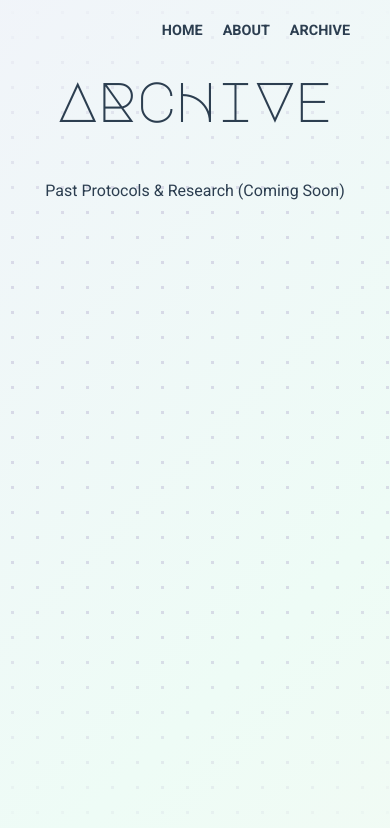
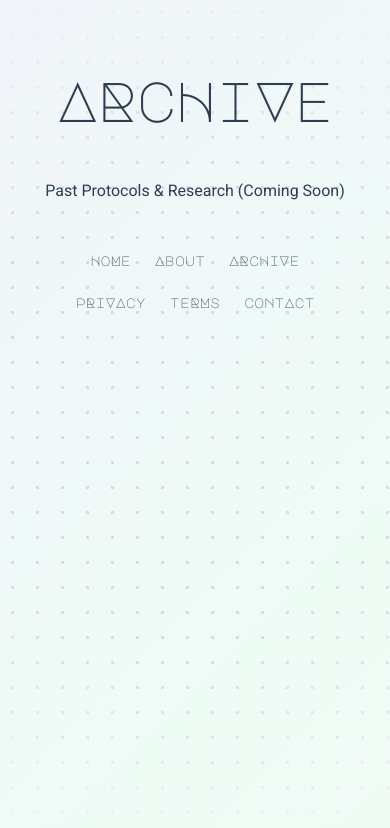
Before and after one commit to askthewitch/ventiko-engine, a React (Vite) app in the folder frontend/: page /archive in a window 390 px wide. Shown: the top 828 px of the page. Built offline with nearby package versions, Linux system fonts and the light colour scheme.

Commit message:
Phase 10 Complete: Router, Unified Footer, Modals, and Mobile Polish

```diff
--- a/frontend/src/App.css
+++ b/frontend/src/App.css
@@ -258,3 +258,82 @@ button.main-search-btn:disabled {
   50% { background-position: 100% 50%; }
   100% { background-position: 0% 50%; }
 }
+/* --- FOOTER STYLES --- */
+.site-footer {
+  width: 100%;
+  padding: 2rem;
+  margin-top: auto;
+  display: flex;
+  justify-content: center;
+  align-items: center;
+  gap: 1.5rem;
+  z-index: 10;
+  position: relative;
+  flex-wrap: wrap;
+  box-sizing: border-box; /* Crucial for centering */
+}
+
+.footer-group {
+  display: flex;
+  gap: 1.5rem;
+  align-items: center;
+  justify-content: center; /* Ensures items inside group are centered */
+}
+
+.footer-divider {
+  color: #AAA1C8;
+  font-weight: 300;
+  display: block;
+}
+
+/* Links (<a>) */
+.footer-link {
+  text-decoration: none;
+  color: #2c3e50dd;
+  font-family: 'Major Mono Display', monospace;
+  font-size: 0.85rem;
+  font-weight: 600;
+  transition: color 0.2s;
+}
+
+.footer-link:hover {
+  color: var(--text-dark);
+}
+
+/* Buttons (<button>) */
+.footer-link-btn {
+  background: none;
+  border: none;
+  color: #2c3e50dd;
+  cursor: pointer;
+  font-family: 'Major Mono Display', monospace;
+  font-size: 0.85rem;
+  font-weight: 600;
+  padding: 0;
+  transition: color 0.2s;
+}
+
+.footer-link-btn:hover {
+  color: var(--text-dark);
+}
+
+/* MOBILE ADJUSTMENTS */
+@media (max-width: 600px) {
+  .site-footer {
+    flex-direction: column; /* Stack rows */
+    gap: 1.5rem;
+    padding: 2rem 1rem 4rem 1rem; /* Extra bottom padding for mobile scroll */
+    text-align: center;
+  }
+
+  .footer-divider {
+    display: none;
+  }
+
+  .footer-group {
+    width: 100%; /* Force full width so centering works */
+    justify-content: center; /* Force items to middle */
+    flex-wrap: wrap; /* Allow wrapping if screen is tiny */
+    gap: 1.5rem;
+  }
+}
--- a/frontend/src/App.jsx
+++ b/frontend/src/App.jsx
@@ -1,37 +1,27 @@
-import { BrowserRouter as Router, Routes, Route, Link } from 'react-router-dom'
+import { BrowserRouter as Router, Routes, Route } from 'react-router-dom'
 import './App.css'
 
 // Import Pages
 import Home from './pages/Home'
 import About from './pages/About'
 import Archive from './pages/Archive'
+import Footer from './components/Footer'
 
 function App() {
   return (
     <Router>
-      {/* NAVIGATION BAR
-        Top right corner, sitting above the dots (zIndex 10)
+      {/* NO TOP NAV!
+         It is cleaner this way. Focus is 100% on the Search.
       */}
-      <nav style={{
-        position: 'absolute',
-        top: '20px',
-        right: '40px',
-        display: 'flex',
-        gap: '20px',
-        zIndex: 10
-      }}>
-        <Link to="/" style={{ textDecoration: 'none', color: '#2c3e50', fontWeight: 'bold', fontSize: '0.9rem' }}>HOME</Link>
-        <Link to="/about" style={{ textDecoration: 'none', color: '#2c3e50', fontWeight: 'bold', fontSize: '0.9rem' }}>ABOUT</Link>
-        <Link to="/archive" style={{ textDecoration: 'none', color: '#2c3e50', fontWeight: 'bold', fontSize: '0.9rem' }}>ARCHIVE</Link>
-      </nav>
 
-      {/* THE PAGE SWITCHER */}
       <Routes>
         <Route path="/" element={<Home />} />
         <Route path="/about" element={<About />} />
         <Route path="/archive" element={<Archive />} />
       </Routes>
 
+      <Footer />
+
     </Router>
   )
 }
--- /dev/null
+++ b/frontend/src/components/Footer.jsx
@@ -0,0 +1,57 @@
+import { useState } from 'react';
+import { Link } from 'react-router-dom';
+import Modal from './Modal';
+
+const Footer = () => {
+  const [modalType, setModalType] = useState(null);
+
+  const openModal = (type) => setModalType(type);
+  const closeModal = () => setModalType(null);
+
+  return (
+    <>
+      <footer className="site-footer">
+
+        {/* GROUP 1: MAIN NAVIGATION (Real Pages) */}
+        <div className="footer-group">
+          <Link to="/" className="footer-link">HoMe</Link>
+          <Link to="/about" className="footer-link">About</Link>
+          <Link to="/archive" className="footer-link">ARcHiVe</Link>
+        </div>
+
+        {/* Divider for visual separation (optional, but looks cool) */}
+        <div className="footer-divider">|</div>
+
+        {/* GROUP 2: UTILITIES (Modals) */}
+        <div className="footer-group">
+          <button onClick={() => openModal('privacy')} className="footer-link-btn">pRiVAcy</button>
+          <button onClick={() => openModal('terms')} className="footer-link-btn">teRMs</button>
+          <button onClick={() => openModal('contact')} className="footer-link-btn">contAct</button>
+        </div>
+
+      </footer>
+
+      {/* --- MODALS REMAIN THE SAME --- */}
+      <Modal isOpen={modalType === 'privacy'} onClose={closeModal} title="privacy policy">
+        <p><strong>Last Updated: December 2025</strong></p>
+        <p>At Ventiko, we value your privacy. We do not store your personal search data. Our database consists of bio-optimization protocols aggregated from public sources.</p>
+        <p>We use local storage for your preferences and standard analytics to improve the engine.</p>
+      </Modal>
+
+      <Modal isOpen={modalType === 'terms'} onClose={closeModal} title="terms of service">
+        <p><strong>1. Disclaimer</strong></p>
+        <p>Ventiko is a search engine for educational purposes. We are not doctors. All protocols found here should be discussed with a medical professional.</p>
+        <p><strong>2. Affiliate Links</strong></p>
+        <p>Some results may contain affiliate links. This supports our server costs at no extra cost to you.</p>
+      </Modal>
+
+      <Modal isOpen={modalType === 'contact'} onClose={closeModal} title="contact us">
+        <p>Have a question or a new protocol to suggest?</p>
+        <p><strong>Email:</strong> support@ventiko.com</p>
+        <p><strong>Location:</strong> London, UK</p>
+      </Modal>
+    </>
+  );
+};
+
+export default Footer;
--- /dev/null
+++ b/frontend/src/components/Modal.css
@@ -0,0 +1,76 @@
+.modal-overlay {
+    position: fixed;
+    top: 0;
+    left: 0;
+    right: 0;
+    bottom: 0;
+    background-color: rgba(15, 23, 42, 0.6); /* Dark tint */
+    backdrop-filter: blur(8px); /* The "Frosted Glass" effect */
+    display: flex;
+    align-items: center;
+    justify-content: center;
+    z-index: 1000; /* Sit on top of EVERYTHING */
+    animation: fadeIn 0.2s ease-out;
+  }
+
+  .modal-content {
+    background: white;
+    width: 90%;
+    max-width: 600px;
+    max-height: 80vh; /* Allow scrolling inside if text is long */
+    border-radius: 20px;
+    padding: 2rem;
+    position: relative;
+    overflow-y: auto;
+    box-shadow: 0 25px 50px -12px rgba(0, 0, 0, 0.25);
+    border: 1px solid rgba(255,255,255,0.1);
+    animation: slideUp 0.3s ease-out;
+  }
+
+  .modal-header {
+    display: flex;
+    justify-content: space-between;
+    align-items: center;
+    margin-bottom: 1.5rem;
+    border-bottom: 2px dashed #f1f5f9;
+    padding-bottom: 1rem;
+  }
+
+  .modal-header h2 {
+    font-family: 'Major Mono Display', monospace;
+    margin: 0;
+    font-size: 1.5rem;
+    color: #2c3e50;
+    letter-spacing: -1px;
+  }
+
+  .modal-close {
+    background: none;
+    border: none;
+    font-size: 2rem;
+    cursor: pointer;
+    color: #94a3b8;
+    padding: 0;
+    line-height: 1;
+  }
+
+  .modal-close:hover {
+    color: #23F0C7; /* Mint hover */
+  }
+
+  .modal-body {
+    font-family: 'Roboto', sans-serif;
+    line-height: 1.6;
+    color: #475569;
+  }
+
+  /* Animations */
+  @keyframes fadeIn {
+    from { opacity: 0; }
+    to { opacity: 1; }
+  }
+
+  @keyframes slideUp {
+    from { transform: translateY(20px); opacity: 0; }
+    to { transform: translateY(0); opacity: 1; }
+  }
--- /dev/null
+++ b/frontend/src/components/Modal.jsx
@@ -0,0 +1,31 @@
+import React, { useEffect } from 'react';
+import './Modal.css'; // We will create this next
+
+const Modal = ({ isOpen, onClose, title, children }) => {
+  if (!isOpen) return null;
+
+  // Close if user clicks Escape key
+  useEffect(() => {
+    const handleEsc = (e) => {
+      if (e.key === 'Escape') onClose();
+    };
+    window.addEventListener('keydown', handleEsc);
+    return () => window.removeEventListener('keydown', handleEsc);
+  }, [onClose]);
+
+  return (
+    <div className="modal-overlay" onClick={onClose}>
+      <div className="modal-content" onClick={e => e.stopPropagation()}>
+        <div className="modal-header">
+          <h2>{title}</h2>
+          <button className="modal-close" onClick={onClose}>×</button>
+        </div>
+        <div className="modal-body">
+          {children}
+        </div>
+      </div>
+    </div>
+  );
+};
+
+export default Modal;
```
